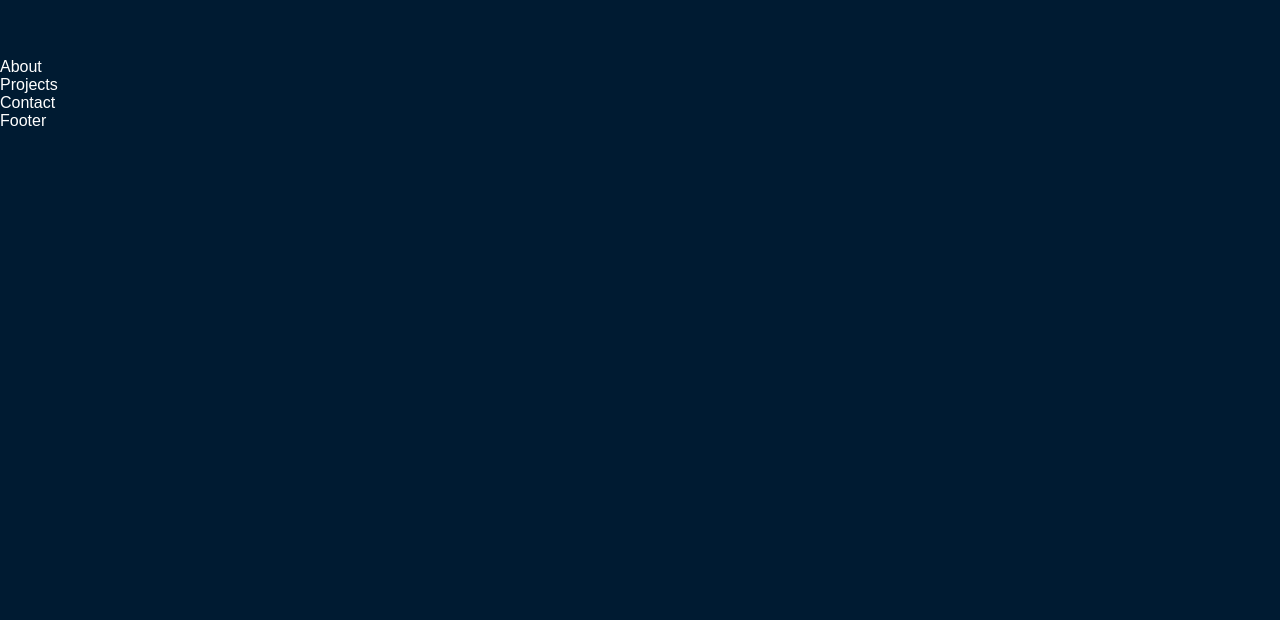
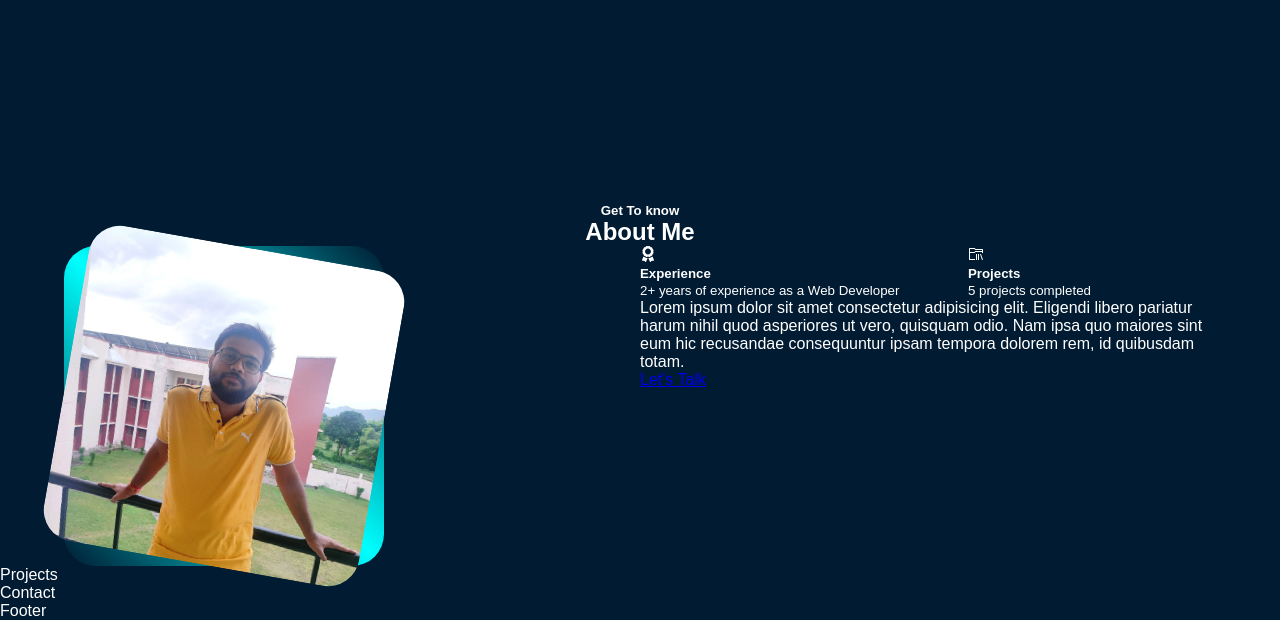
Before and after one commit to kunalkatara12/MyPortfolio, a React (Create React App) app: page / in a window 1280 px wide. Shown: the part 692-1312 px from the top of the page. Before the commit the page ends 822 px from the top, so only its background shows below. Built offline with nearby package versions, Linux system fonts and the light colour scheme.

Commit message:
changes in about section

```diff
--- a/src/components/About.jsx
+++ b/src/components/About.jsx
@@ -1,9 +1,52 @@
-import React from 'react'
-
+import React from "react";
+import Me from "../assets/1666248103726.jpeg";
+import {FaAward} from  "react-icons/fa"
+import {VscFolderLibrary} from  "react-icons/vsc"
+import "./style.scss"
 const About = () => {
   return (
-    <div>About</div>
-  )
-}
+    <>
+      <section id="about">
+        <header className="about__heading" >
+          {" "}
+          <h5 >Get To know</h5>
+          <h2 id="heading">About Me</h2>
+        </header>
 
-export default About
+        <div className="container about__container">
+          <div id="about__me">
+            <div id="my__img">
+              <img src={Me} alt="my_image" />
+            </div>
+          </div>
+
+          <div id="content">
+            <div className="about__cards">
+              <article className="about__card">
+                <FaAward className="about__icon" />
+                <h5>Experience</h5>
+                <small>2+ years of experience as a Web Developer</small>
+              </article>
+              <article className="about__card">
+                <VscFolderLibrary className="about__icon" />
+                <h5>Projects</h5>
+                <small>5 projects completed</small>
+              </article>
+            </div>
+            <p id="about__para">
+              Lorem ipsum dolor sit amet consectetur adipisicing elit. Eligendi
+              libero pariatur harum nihil quod asperiores ut vero, quisquam
+              odio. Nam ipsa quo maiores sint eum hic recusandae consequuntur
+              ipsam tempora dolorem rem, id quibusdam totam.
+            </p>
+            <a href="#Contact" className="btn btn-primary">
+              Let's Talk
+            </a>
+          </div>
+        </div>
+      </section>
+    </>
+  );
+};
+
+export default About;
--- a/src/components/style.scss
+++ b/src/components/style.scss
@@ -258,9 +258,9 @@ nav ul li a:hover {
 /* Home */
 #home {
     width: 100%;
-    height: 80vh;
+    height: 100vh;
     box-sizing: border-box;
-    margin-top: 15px;
+    // margin-top: 15px;
     margin-bottom: 15px;
     display: flex;
     align-items: center;
@@ -291,5 +291,81 @@ nav ul li a:hover {
 /* Home */
 
 
+/* About */
+.about__heading{
+text-align: center;
+    // display: flex;
+    // flex-direction: column;
+}
+#heading{
+    display: inline-block;
+    background:
+            linear-gradient(rgb(251, 255, 197) 0 0) 0 100%/var(--d, 0) 3px no-repeat,
+            linear-gradient(rgb(251, 255, 197) 0 0) 100% 100%/var(--d, 0) 3px no-repeat;
+        transition: 0.5s;
+}
+#heading:hover{
+    --d: 51%;
+}
+#about{
+    width: 100%;
+    // display: flex;
+    // flex-direction: column;
+    // justify-content: center;
+    // align-items: center;
+    // text-align: center;
+    // height: 100vh;
+}
+.about__container
+{
+    display: grid;
+    grid-template-columns: 35% 50%;
+    gap:15%;
+    // display: flex;
+    // justify-content: center;
+    // align-items: center;
+
+}
+#about__me{
+
+width: 100%;
+display: flex;
+justify-content: center;
+}
+#my__img{
+width: 320px;
+    height: 320px;
+    aspect-ratio: 1/1;
+    border-radius: 2rem;
+    background: linear-gradient(45deg,
+            transparent,
+            aqua, transparent);
+    display: grid;
+    place-items: center;
+}
+
+img{
+    width: 320px;
+    height:320px;
+    border-radius: 2rem;
+    overflow: hidden;
+    transform: rotate(10deg);
+    transition: 2s;
+}
+img:hover{
+    transform: rotate(0deg);
+}
+#about__para{
+ width: 90%;
+
+//  text-align: center;
+}
+.about__cards{
+    display: grid;
+    grid-template-columns: repeat(2,1fr);
+gap:1rem;
+}
+/* About */
+
 
 /* Main */
```
Also changed, not shown: src/assets/1666248103726.jpeg (added).
